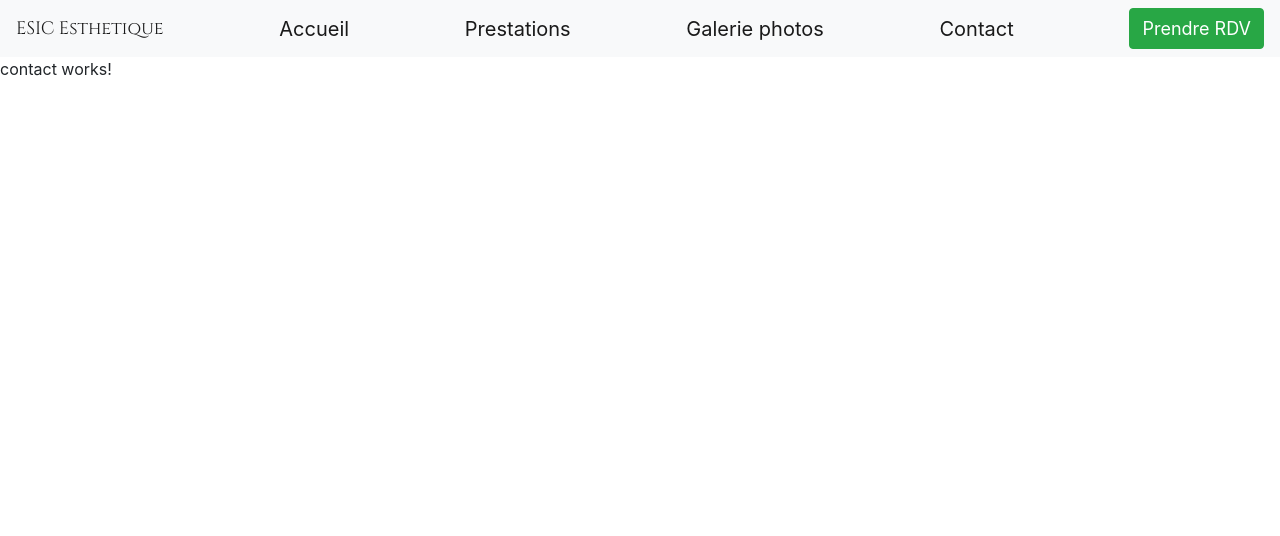
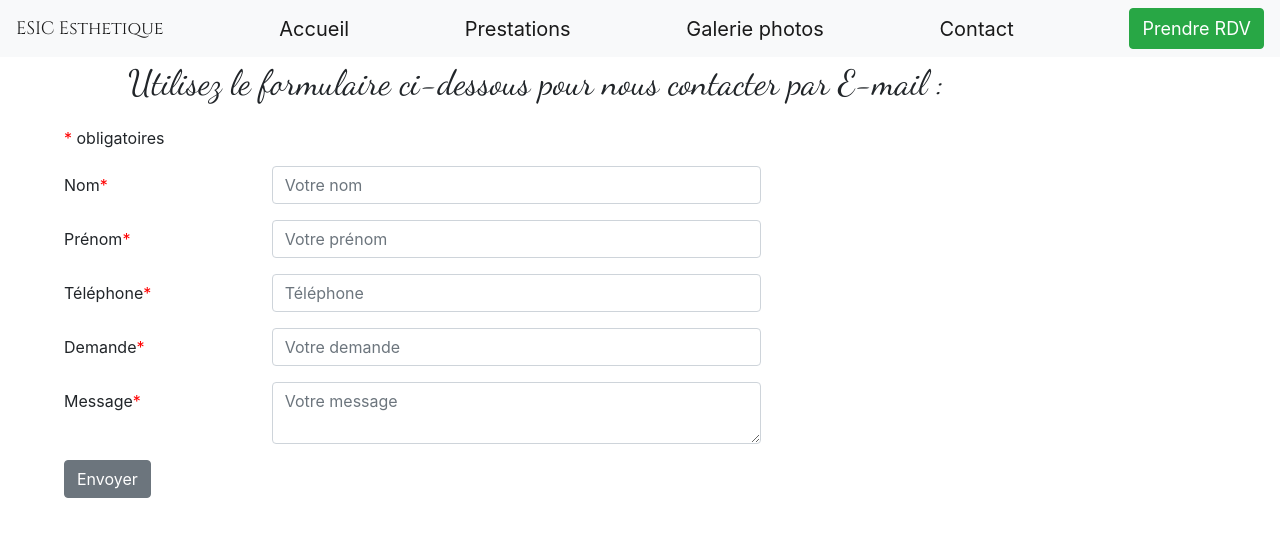
Before and after one commit to Yacine91/salonEsthetique, an Angular app: page /contact in a window 1280 px wide. Shown: the top 536 px of the page. Built offline with nearby package versions, Linux system fonts and the light colour scheme.

Commit message:
page contact

```diff
--- a/src/app/app.component.css
+++ b/src/app/app.component.css
@@ -3,5 +3,5 @@
     font-size: 18px
 }
 .btn{
-    font-size: 18px
+    font-size: 18px;
 }
--- a/src/app/contact/contact.component.html
+++ b/src/app/contact/contact.component.html
@@ -1,3 +1,46 @@
-<p>
-  contact works!
-</p>
+<div style="margin-left: 10%; font-family: 'Dancing Script', cursive; font-size: 35px">
+    <p>Utilisez le formulaire ci-dessous pour nous contacter par E-mail :</p>
+</div>
+
+
+<form style="margin-left:5%">
+    <p><span style="color: red">*</span> obligatoires</p>
+     <div class="form-group row">
+      <label for="nom" class="col-sm-2 col-form-label">Nom<span style="color: red">*</span></label>
+      <div class="col-sm-5">
+        <input type="text" class="form-control" id="nom" placeholder="Votre nom">
+      </div>
+    </div>
+    <div class="form-group row">
+      <label for="prenom" class="col-sm-2 col-form-label">Prénom<span style="color: red">*</span></label>
+      <div class="col-sm-5">
+        <input type="text" class="form-control" id="prenom" placeholder="Votre prénom">
+      </div>
+    </div>
+    <div class="form-group row">
+        <label for="tel" class="col-sm-2 col-form-label">Téléphone<span style="color: red">*</span></label>
+      <div class="col-sm-5">
+          <input type="number" class="form-control" id="tel" placeholder="Téléphone">
+      </div>
+    </div>
+
+    <div class="form-group row">
+        <label for="demande" class="col-sm-2 col-form-label">Demande<span style="color: red">*</span></label>
+      <div class="col-sm-5">
+          <input type="password" class="form-control" id="demande" placeholder="Votre demande">
+      </div>
+    </div>
+    <div class="form-group row">
+        <label for="message" class="col-sm-2 col-form-label">Message<span style="color: red">*</span></label>
+      <div class="col-sm-5">
+          <textarea class="form-control" id="message" placeholder="Votre message"></textarea>
+      </div>
+    </div>
+
+
+    <div class="form-group row">
+      <div class="col-sm-10">
+        <button type="submit" class="btn btn-secondary">Envoyer</button>
+      </div>
+    </div>
+  </form>
--- a/src/app/prestation/prestation.component.html
+++ b/src/app/prestation/prestation.component.html
@@ -1,3 +1,16 @@
-<p>
-  prestation works!
-</p>
+<div class="card" style="width: 18rem;">
+  <img src="..." class="card-img-top" alt="...">
+  <div class="card-body">
+    <h5 class="card-title">Card title</h5>
+    <p class="card-text">Some quick example text to build on the card title and make up the bulk of the card's content.</p>
+    <a href="#" class="btn btn-primary">Go somewhere</a>
+  </div>
+</div>
+<div class="card" style="width: 18rem;">
+  <img src="..." class="card-img-top" alt="...">
+  <div class="card-body">
+    <h5 class="card-title">Card title</h5>
+    <p class="card-text">Some quick example text to build on the card title and make up the bulk of the card's content.</p>
+    <a href="#" class="btn btn-primary">Go somewhere</a>
+  </div>
+</div>
--- a/src/index.html
+++ b/src/index.html
@@ -8,7 +8,7 @@
   <meta name="viewport" content="width=device-width, initial-scale=1">
   <link rel="icon" type="image/x-icon" href="favicon.ico">
 
-  <link href="https://fonts.googleapis.com/css?family=Cinzel" rel="stylesheet">
+  <link href="https://fonts.googleapis.com/css?family=Cinzel|Dancing+Script" rel="stylesheet">
 
   <link rel="stylesheet" href="https://stackpath.bootstrapcdn.com/bootstrap/4.2.1/css/bootstrap.min.css">
 </head>
```
